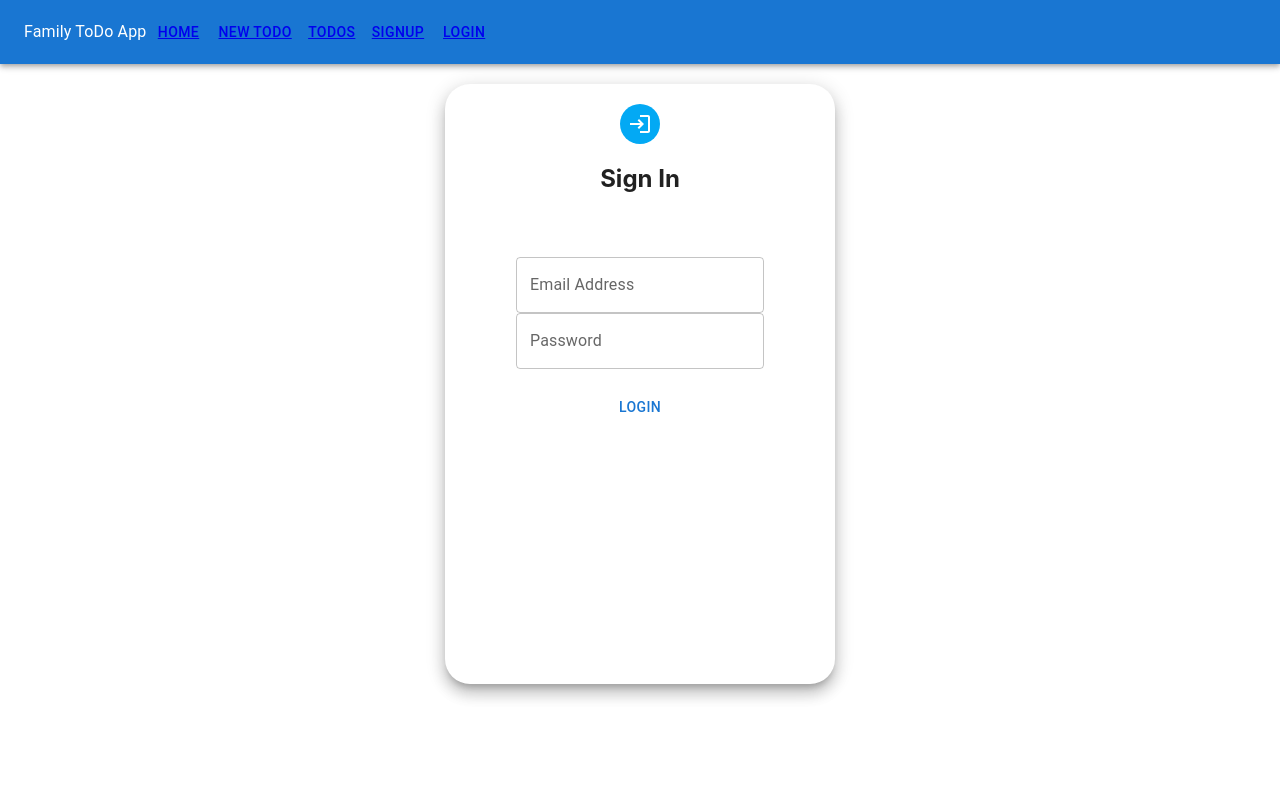
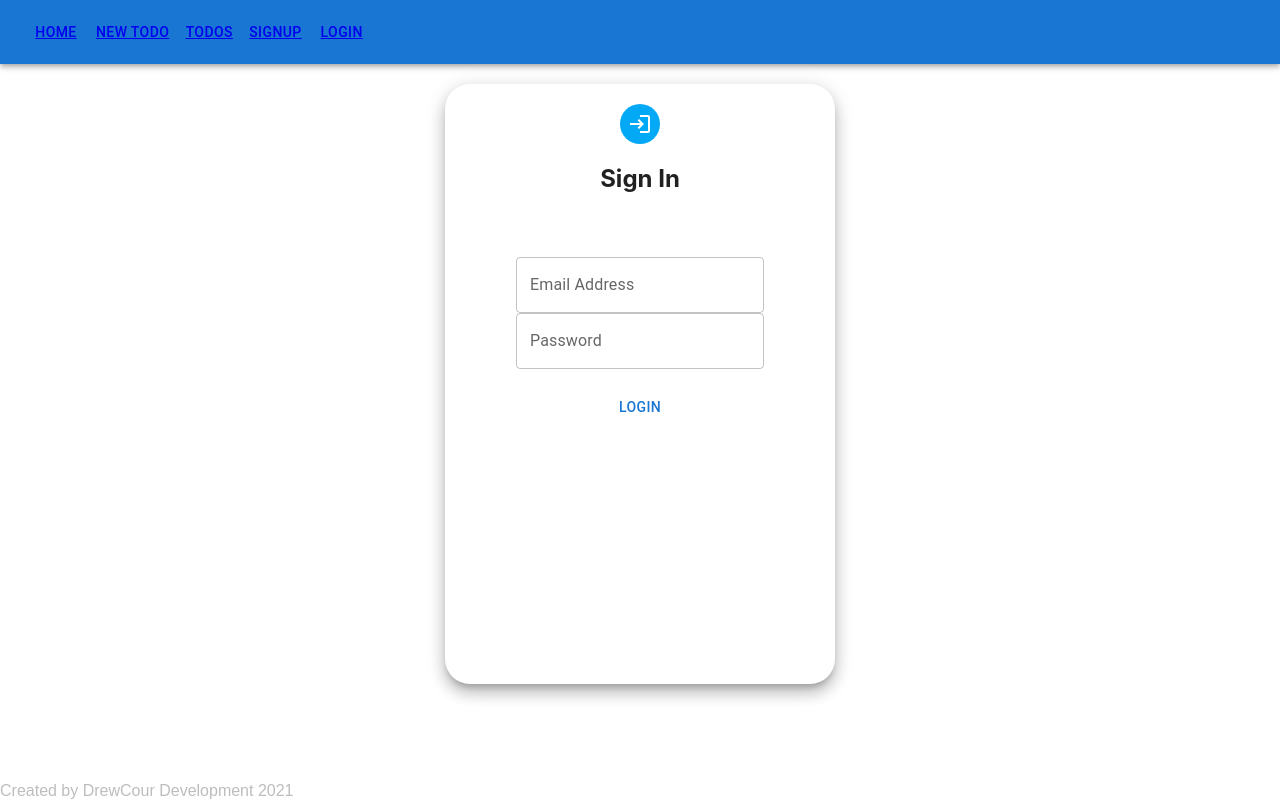
Before and after one commit to apellum/ToDo-Client, a React (Create React App) app: page /login in a window 1280 px wide. Built offline with nearby package versions, Linux system fonts and the light colour scheme; no server answers.

Commit message:
Login, footer added

```diff
--- a/src/App.css
+++ b/src/App.css
@@ -36,3 +36,11 @@
     transform: rotate(360deg);
   }
 }
+
+footer {
+  position: fixed;
+  margin: auto;
+  bottom: 0;
+  color: rgb(190, 189, 189);
+  font-family: 'Raleway', sans-serif;
+}
--- a/src/actions/sessions.js
+++ b/src/actions/sessions.js
@@ -25,7 +25,7 @@ export const signup = (details, navigate) => {
     }
   }
 
-export const login = (details, history) => {
+export const login = (state, navigate) => {
     return async dispatch => {
         dispatch({ type: "REQUESTING" });
         const resp = await fetch(baseUrl + '/login', {
@@ -34,7 +34,7 @@ export const login = (details, history) => {
                 "Accept": "application/json",
                 "Content-Type": "application/json"
             },
-            body: JSON.stringify(details)
+            body: JSON.stringify(state)
         })
         const data = await resp.json();
         if (data.errors) {
@@ -43,8 +43,9 @@ export const login = (details, history) => {
         } else {
             localStorage.setItem('jwt', data.jwt);
             dispatch({ type: "CLEAR_ERRRORS" })
+            console.log(data)
             dispatch({ type: "LOGIN", payload: data });
-            history.push('/')
+            navigate('/')
         }
         dispatch({ type: "DONE_REQUESTING" });
     }
--- a/src/components/App.js
+++ b/src/components/App.js
@@ -1,4 +1,7 @@
-import React from 'react';
+import React, { useEffect } from 'react';
+import { useDispatch } from 'react-redux';
+import { getCurrentUser } from '../actions/sessions';
+import "../App.css"
 import { BrowserRouter as Router, Routes, Route } from 'react-router-dom'
 import NavBar from './NavBar';
 import Home from './Home';
@@ -9,8 +12,17 @@ import ListToDo from './ListToDo';
 
 function App() {
 
+  const dispatch = useDispatch()
+
+  useEffect(() => {
+    dispatch(getCurrentUser())
+  }, [dispatch])
+
+  const d = new Date();
+  let year = d.getFullYear()
+
   return (
-    <div className="App">
+    <div >
       <Router>
         <NavBar/>
         <Routes>
@@ -20,6 +32,7 @@ function App() {
           <Route exact path='/login' element={<Login/>} />
           <Route exact path='/todos' element={<ListToDo/>} />
         </Routes>
+        <footer align="center" className="footer--pin">Created by DrewCour Development {year}</footer>
       </Router>
     </div>
   );
--- a/src/components/NavBar.js
+++ b/src/components/NavBar.js
@@ -13,20 +13,20 @@ const NavBar = () => {
 
     const handleLogout = () => {
         dispatch(logout(navigate))
-        navigate.push('/login')
+        navigate('/login')
     }
     return (
         <div>
             <Box>
                 <AppBar position='static'>
                     <Toolbar >
-                        {loggedIn ? <Typography>{currentUser.first_name}</Typography> : <Typography>Family ToDo App</Typography>}
+                        {currentUser ? <Typography>{currentUser.first_name}</Typography> : <Typography>Family ToDo App</Typography>}
                             <Button><NavLink to="/">Home</NavLink></Button>
                             <Button><NavLink to="/new-todo">New Todo</NavLink></Button>
                             <Button><NavLink to="/todos">Todos</NavLink></Button>
                             <Button><NavLink to="/signup">Signup</NavLink></Button>
-                            <Button><NavLink to="/login">Login</NavLink></Button>
-                            {/* <Button onClick={handleLogout}><NavLink>Logout</NavLink></Button> */}
+                            {loggedIn ? <Button onClick={handleLogout}><NavLink to='/logout'>Logout</NavLink></Button> : <Button><NavLink to="/login">Login</NavLink></Button>}
+
                     </Toolbar>
                 </AppBar>
             </Box>
--- a/src/components/sessions/Login.js
+++ b/src/components/sessions/Login.js
@@ -26,7 +26,7 @@ const Login = () => {
         return () => {
             dispatch(clearErrors())
         }
-    }, [loggedIn, navigate])
+    }, [loggedIn, navigate, dispatch])
 
     const handleChange = e => {
         setState({
@@ -39,6 +39,7 @@ const Login = () => {
         e.preventDefault();
 
         dispatch(login(state, navigate))
+        console.log(state)
     }
     return (
         <div>
--- a/src/reducers/sessionsReducer.js
+++ b/src/reducers/sessionsReducer.js
@@ -10,7 +10,7 @@ const sessionsReducer = (state=initialState, action) => {
             return {
                 currentUser: action.payload.user,
                 loggedIn: true,
-                // token: action.payload.jwt
+                token: action.payload.jwt
             }
         case "LOGOUT":
             return initialState;
```
